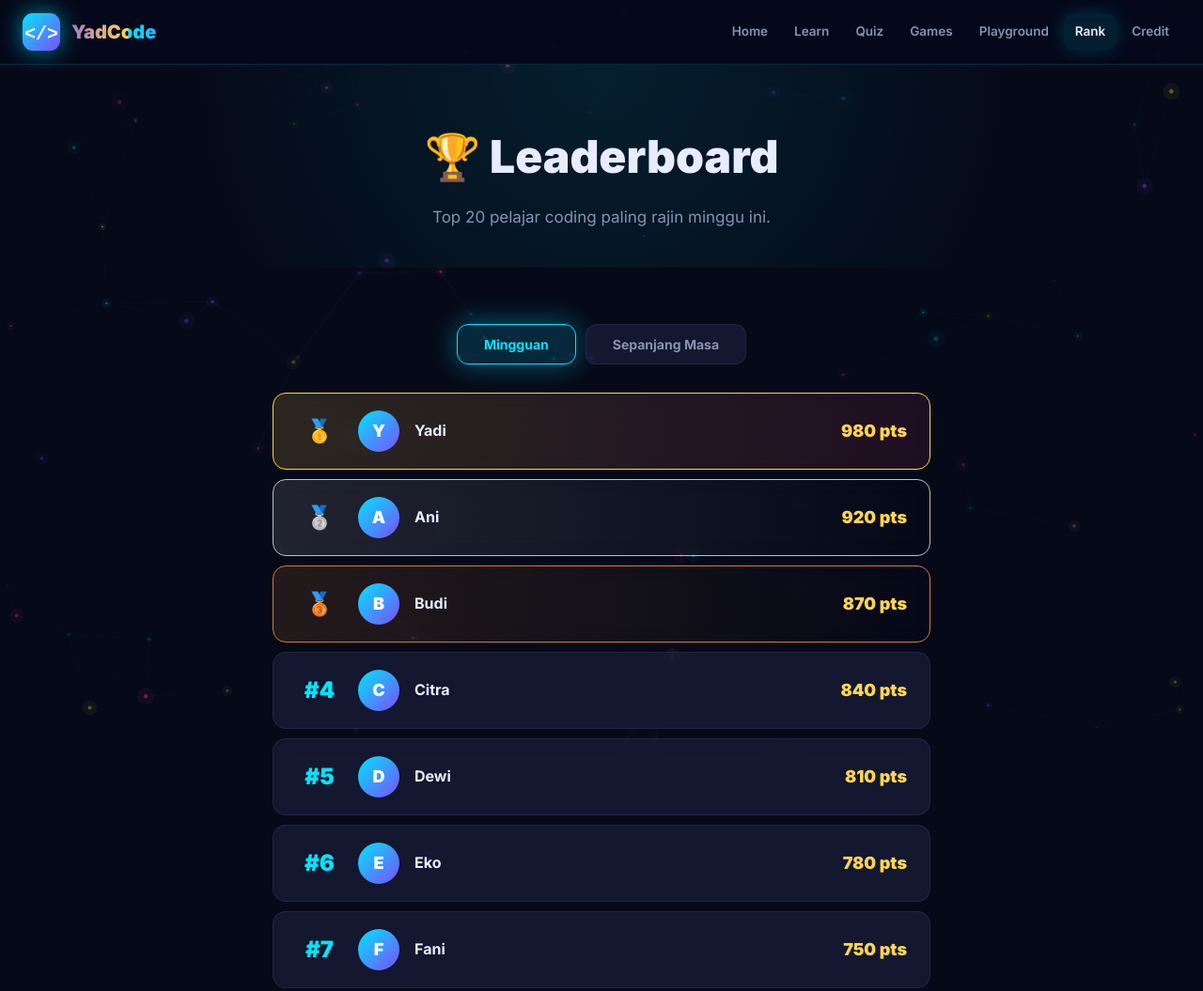
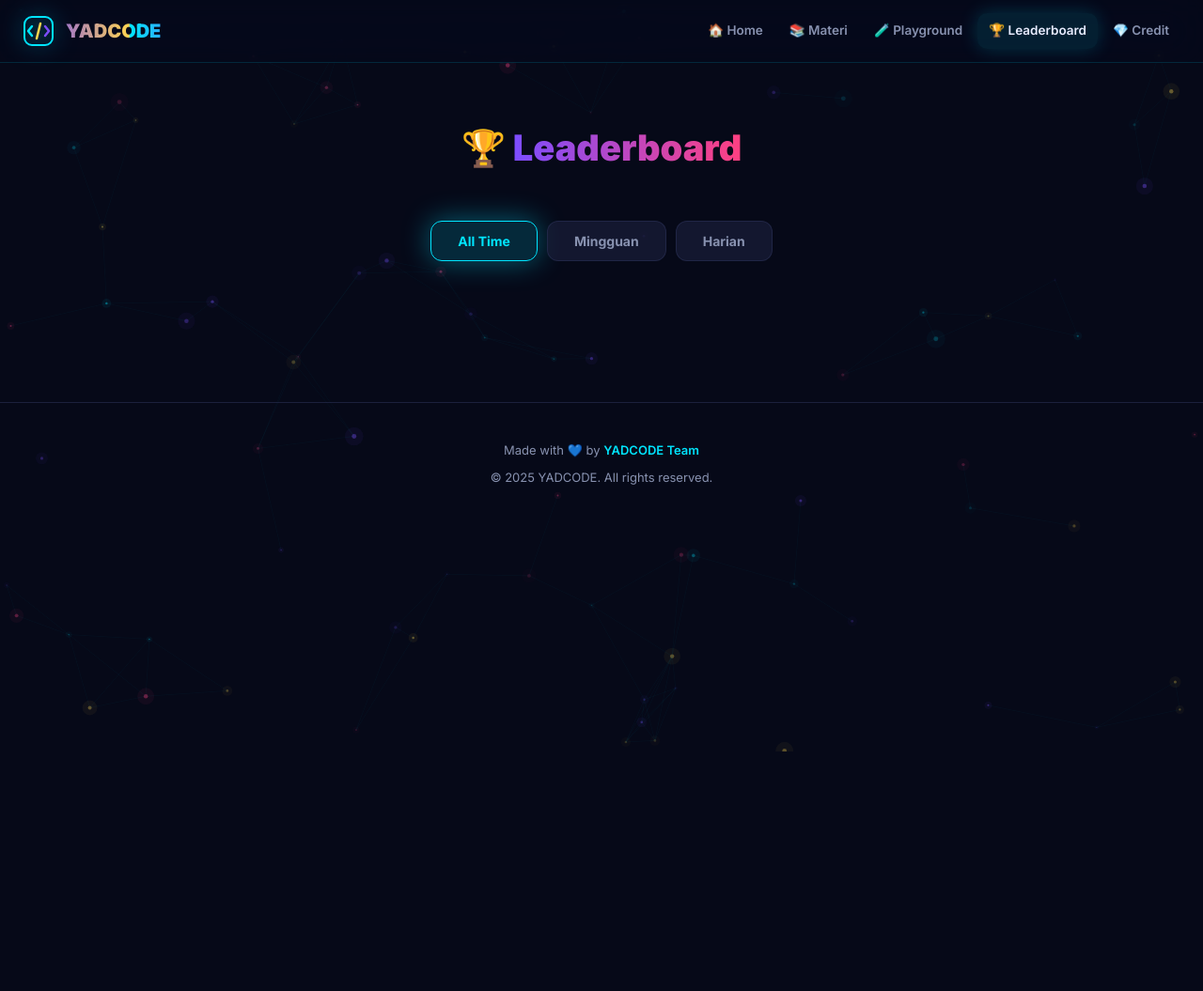
Before and after one commit to yadngapain-eng/yadcode, a plain HTML site: page leaderboard.html in a window 1280 px wide. Shown: the top 1055 px of the page at 94% size. After the commit the page ends 800 px from the top, so only its background shows below. Drawn offline with Linux system fonts and the light colour scheme.

Commit message:
Add leaderboard page

```diff
--- a/leaderboard.html
+++ b/leaderboard.html
@@ -1,38 +1,54 @@
 <!DOCTYPE html>
-<html lang="id"><head>
-<meta charset="UTF-8"><meta name="viewport" content="width=device-width,initial-scale=1.0">
-<title>Leaderboard — YadCode</title><link rel="stylesheet" href="css/style.css">
-</head><body>
+<html lang="id">
+<head>
+<meta charset="UTF-8">
+<meta name="viewport" content="width=device-width, initial-scale=1.0">
+<title>Leaderboard — YADCODE</title>
+<link rel="stylesheet" href="css/style.css">
+</head>
+<body>
 <canvas id="bgCanvas"></canvas>
+
 <nav class="navbar">
-  <a href="index.html" class="nav-brand"><span class="logo-svg"><svg viewBox="0 0 40 40" width="40" height="40"><defs><linearGradient id="lg" x1="0" x2="1" y1="0" y2="1"><stop offset="0%" stop-color="#00e5ff"/><stop offset="100%" stop-color="#7c4dff"/></linearGradient></defs><rect width="40" height="40" rx="11" fill="url(#lg)"/><text x="20" y="28" font-family="monospace" font-size="20" font-weight="900" fill="#fff" text-anchor="middle">&lt;/&gt;</text></svg></span><span class="brand-name">YadCode</span></a>
-  <div class="nav-links">
-    <a href="index.html">Home</a><a href="learn.html">Learn</a>
-    <a href="quiz.html">Quiz</a><a href="games.html">Games</a>
-    <a href="playground.html">Playground</a><a href="leaderboard.html" class="active">Rank</a>
-    <a href="credit.html">Credit</a>
+  <a href="index.html" class="nav-brand">
+    <span class="logo-svg">
+      <svg width="34" height="34" viewBox="0 0 34 34" fill="none">
+        <rect x="2" y="2" width="30" height="30" rx="8" stroke="#00e5ff" stroke-width="2"/>
+        <path d="M10 12 L6 17 L10 22" stroke="#00e5ff" stroke-width="2.5" stroke-linecap="round" stroke-linejoin="round"/>
+        <path d="M24 12 L28 17 L24 22" stroke="#7c4dff" stroke-width="2.5" stroke-linecap="round" stroke-linejoin="round"/>
+        <path d="M19 9 L15 25" stroke="#ffd54f" stroke-width="2.5" stroke-linecap="round"/>
+      </svg>
+    </span>
+    <span class="brand-name">YADCODE</span>
+  </a>
+  <button class="nav-toggle" onclick="document.getElementById('navLinks').classList.toggle('open')">☰</button>
+  <div class="nav-links" id="navLinks">
+    <a href="index.html">🏠 Home</a>
+    <a href="menu.html">📚 Materi</a>
+    <a href="playground.html">🧪 Playground</a>
+    <a href="leaderboard.html" class="active">🏆 Leaderboard</a>
+    <a href="credit.html">💎 Credit</a>
   </div>
-  <button class="nav-toggle" onclick="toggleNav()">☰</button>
 </nav>
 
-<section class="menu-header">
-  <canvas id="menuCanvas" class="menu-canvas"></canvas>
-  <div class="menu-header-content">
-    <h1>🏆 Leaderboard</h1>
-    <p>Top 20 pelajar coding paling rajin minggu ini.</p>
+<section class="leaderboard-section">
+  <h2 class="section-title">🏆 <span class="gradient-text">Leaderboard</span></h2>
+  <div class="lb-tabs">
+    <button class="lb-tab active" data-range="alltime">All Time</button>
+    <button class="lb-tab" data-range="weekly">Mingguan</button>
+    <button class="lb-tab" data-range="daily">Harian</button>
   </div>
+  <div class="lb-content" id="lbContent"></div>
 </section>
 
-<section class="leaderboard-section">
-  <div class="lb-tabs">
-    <button class="lb-tab active" onclick="showLbTab('weekly', this)">Mingguan</button>
-    <button class="lb-tab" onclick="showLbTab('alltime', this)">Sepanjang Masa</button>
-  </div>
-  <div id="lbContent" class="lb-content"></div>
-</section>
+<footer>
+  <p>Made with 💙 by <a href="credit.html">YADCODE Team</a></p>
+  <p style="margin-top:8px">© 2025 YADCODE. All rights reserved.</p>
+</footer>
 
-<footer><p>© 2026 YadCode. Dibuat dengan ❤️ oleh <a href="credit.html">Ysdev</a></p></footer>
-<script src="js/leaderboard.js"></script>
-<script src="js/main.js"></script>
+<div class="toast" id="toast"></div>
+
 <script src="js/bg.js"></script>
-</body></html>
+<script src="js/app.js"></script>
+</body>
+</html>
```
